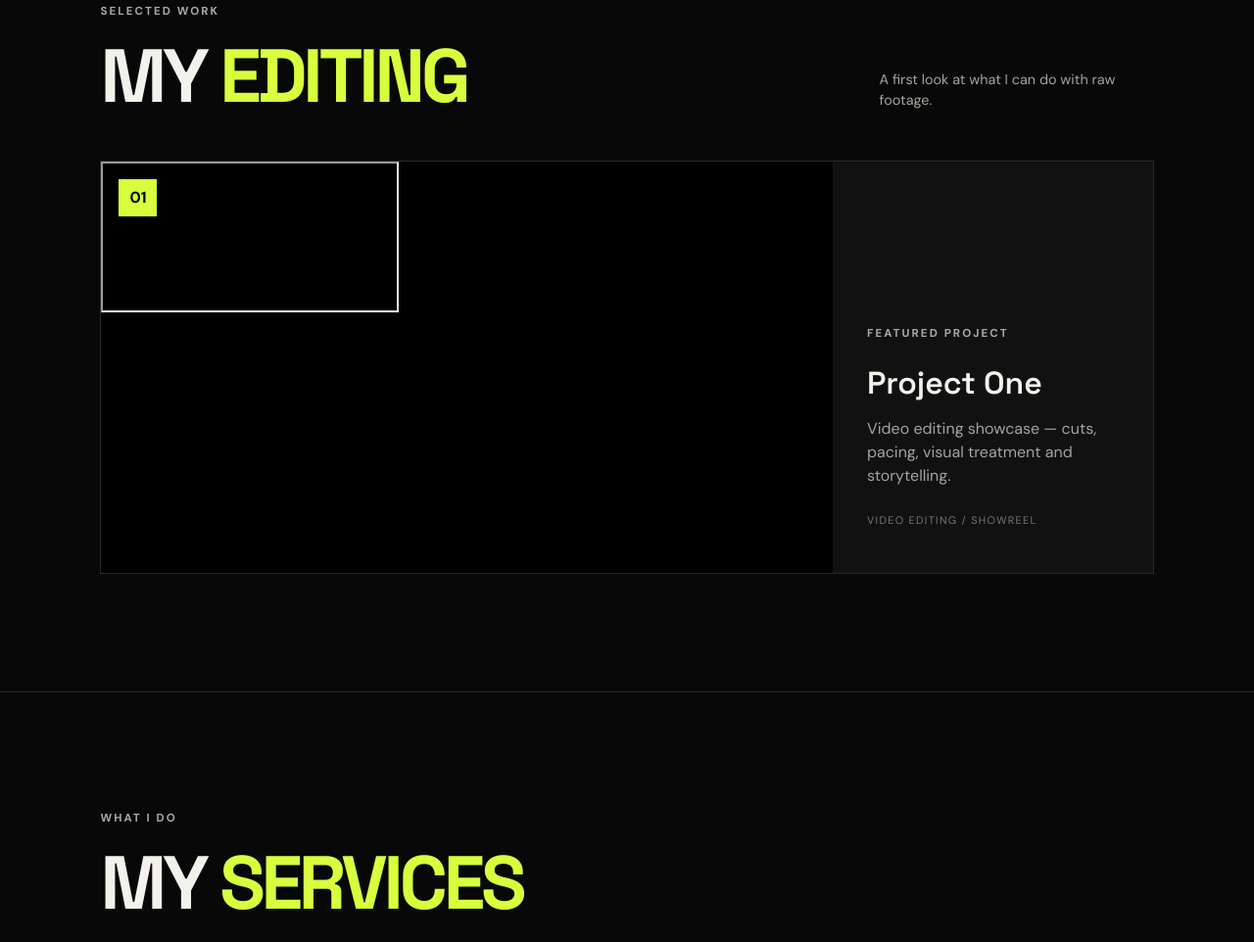
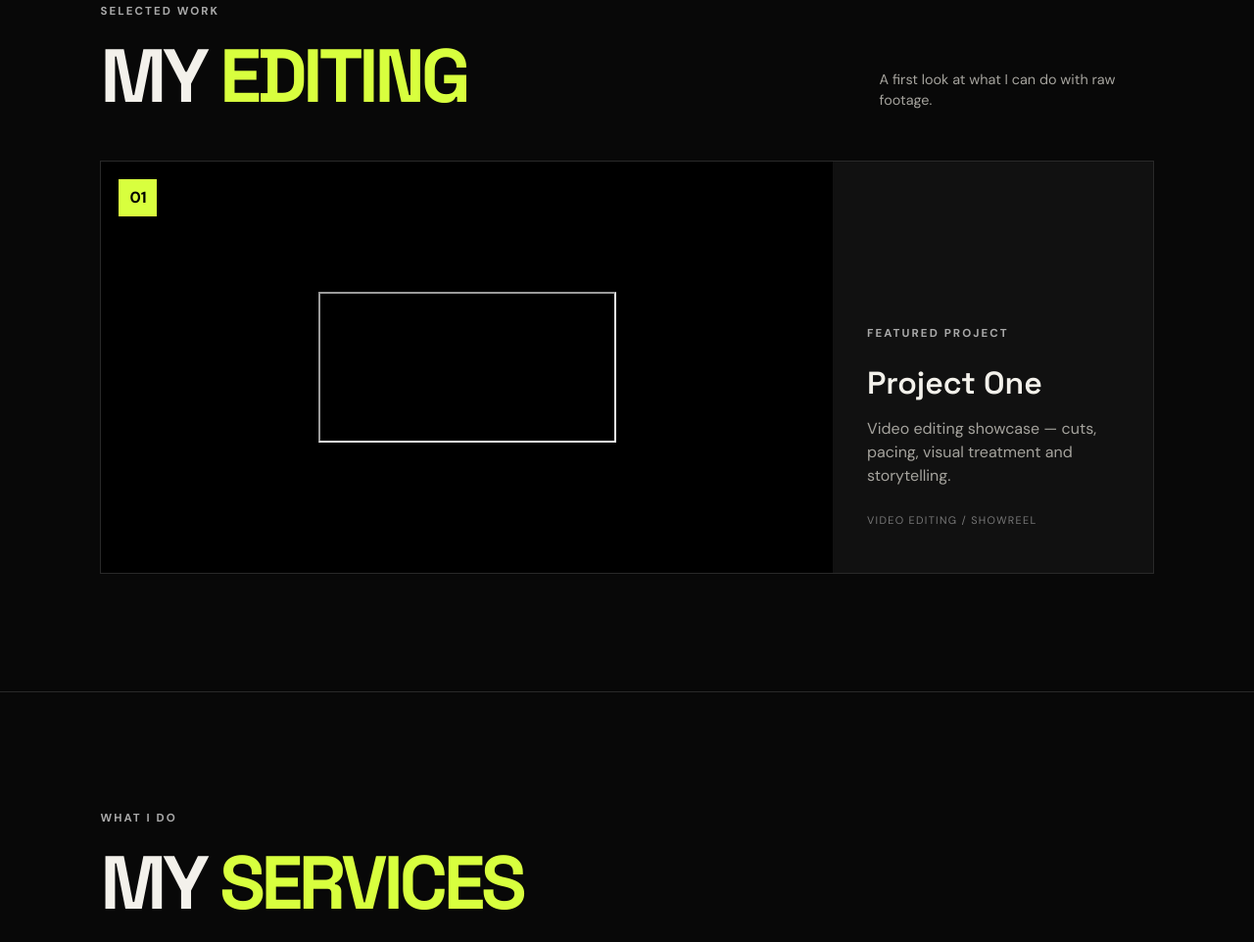
Before and after one commit to Nad2123/avater-the-editing.github.io, a plain HTML site: page index (1).html in a window 1280 px wide. Shown: the part 985-1947 px from the top of the page at 98% size. Drawn offline with Linux system fonts and the light colour scheme; grey boxes are pictures that could not be loaded.

Commit message:
Update style.css

```diff
--- a/style.css
+++ b/style.css
@@ -21,7 +21,7 @@ h1 em,h2 em{font-style:normal;color:var(--accent)}
 .scroll-note{position:absolute;bottom:25px;left:8vw;color:#666;font-size:.65rem;letter-spacing:.18em}
 .section{padding:120px 8vw;border-top:1px solid var(--line)}.section-head{display:flex;justify-content:space-between;align-items:end;margin-bottom:50px}
 h2{font-size:clamp(3rem,6vw,6rem)}.section-note{max-width:280px;color:var(--muted);font-size:.9rem}
-.featured-card{background:var(--card);border:1px solid var(--line);display:grid;grid-template-columns:1.6fr .7fr}.video-wrap{position:relative;background:#000;min-height:420px}.video-wrap video{width:100%;height:100%;display:block;object-fit:cover}.project-number{position:absolute;top:18px;left:18px;background:var(--accent);color:#000;padding:7px 11px;font-weight:700}
+.featured-card{background:var(--card);border:1px solid var(--line);display:grid;grid-template-columns:1.6fr .7fr}.video-wrap{position:relative;background:#000;min-height:420px;display:flex;justify-content:center;align-items:center}.video-wrap video{width:auto;height:420px;max-width:100%;display:block;object-fit:contain}.project-number{position:absolute;top:18px;left:18px;background:var(--accent);color:#000;padding:7px 11px;font-weight:700}
 .project-info{padding:45px 35px;display:flex;flex-direction:column;justify-content:end}.project-info h3{font:600 2rem "Space Grotesk";margin-bottom:15px}.project-info p:not(.eyebrow){color:var(--muted);margin-bottom:25px}.project-type{font-size:.68rem;letter-spacing:.12em;color:#777}
 .service-grid{display:grid;grid-template-columns:repeat(4,1fr);border-top:1px solid var(--line);border-left:1px solid var(--line)}
 .service-grid article{padding:30px;border-right:1px solid var(--line);border-bottom:1px solid var(--line);min-height:240px}.service-grid span{color:var(--accent);font-size:.7rem}.service-grid h3{font:600 1.45rem "Space Grotesk";margin:55px 0 15px}.service-grid p{color:var(--muted);font-size:.9rem}
```
